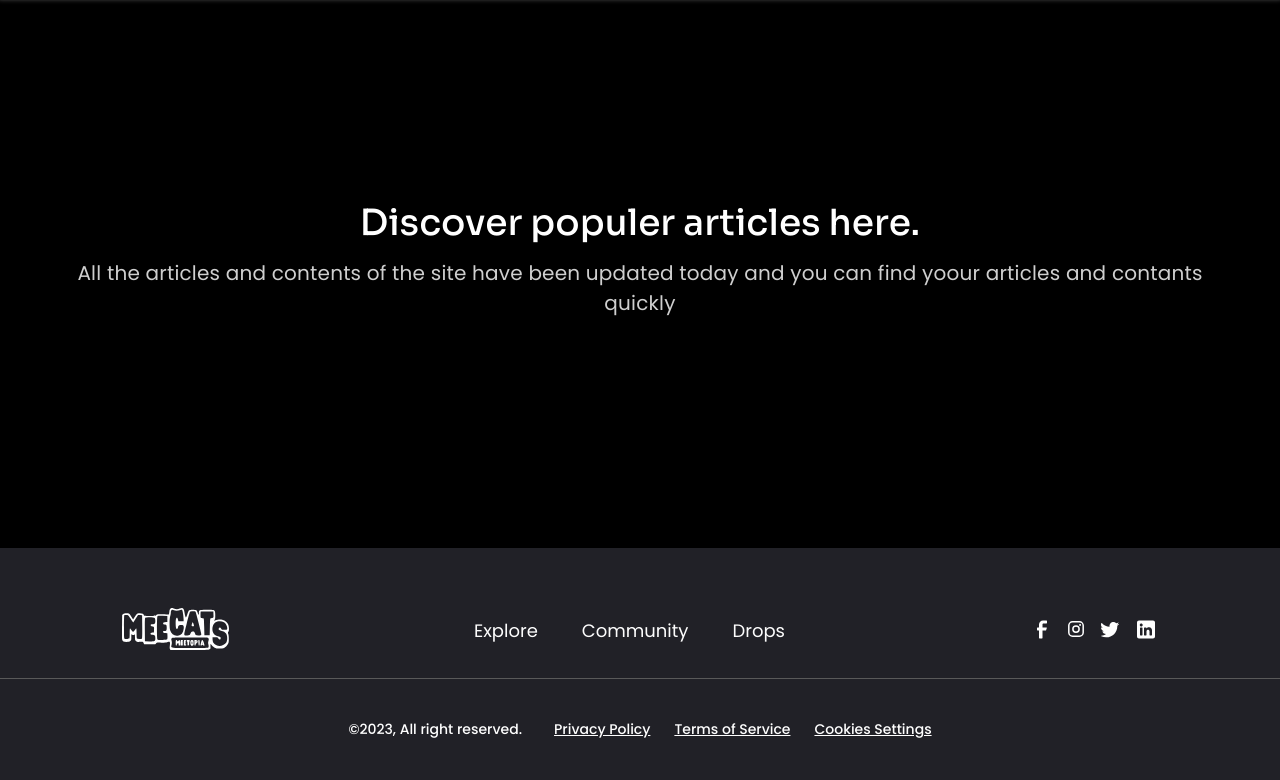
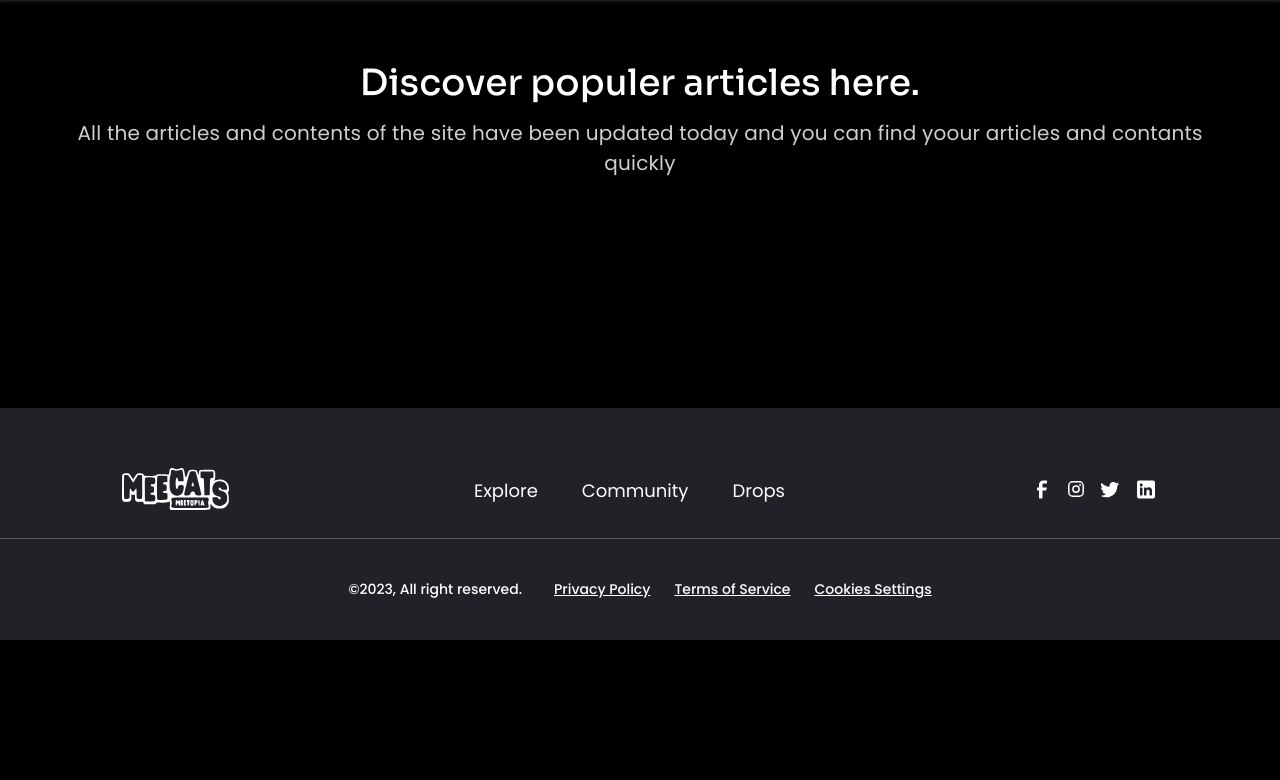
Before and after one commit to mduc-2610/NFT, a Django app: template NFTapp/templates/NFTapp/blog/blog.html in a window 1280 px wide. Shown: the part 70-850 px from the top of the page. After the commit the page ends 710 px from the top, so only its background shows below. Run offline with Django 3.2, Linux system fonts and the light colour scheme; the template is opened without the code that fills it, so the values that code supplies are empty.

Commit message:
modify structure of the html file, fix templates, and add artworks 3 4 5 templates

```diff
--- a/NFTapp/templates/NFTapp/blog/blog.html
+++ b/NFTapp/templates/NFTapp/blog/blog.html
@@ -32,5 +32,4 @@
         {% endfor %}
     </ul>
 </div>
-</div>
 {% endblock content %}
--- a/static/styles/blog/blog.css
+++ b/static/styles/blog/blog.css
@@ -7,7 +7,7 @@
 }
 
 .blog-introduce {
-    margin: 20px 0 40px;
+    margin-bottom: 40px;
 }
 
 .blog-heading {
@@ -159,7 +159,7 @@
     }
 
     .blog-introduce {
-        margin: 200px 0 80px;
+        margin-bottom: 80px;
     }
 
     .blog-heading {
```
Lines whose indentation alone changed are shown as unchanged.
